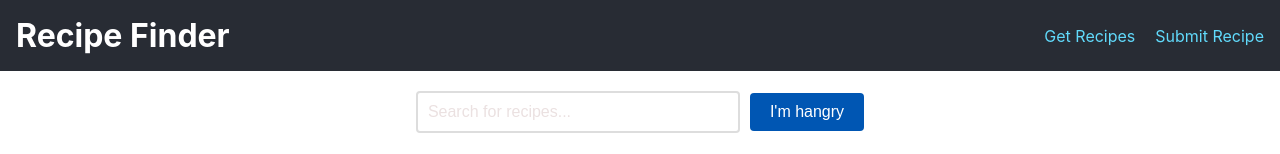
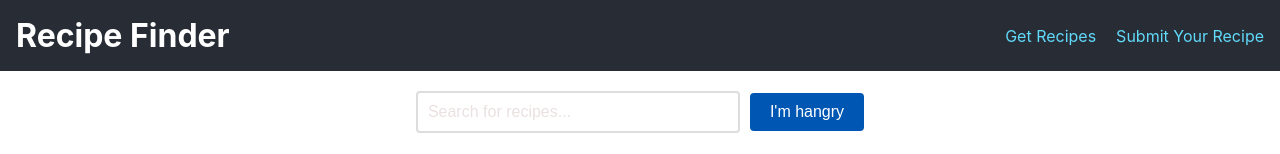
Before and after one commit to FiratSS/RecipeApp, a React (Create React App) app in the folder frontend/: page / in a window 1280 px wide. Shown: the top 154 px of the page. Built offline with nearby package versions, Linux system fonts and the light colour scheme.

Commit message:
Trigger Run 2nd

```diff
--- a/frontend/src/Header.js
+++ b/frontend/src/Header.js
@@ -9,7 +9,7 @@ function Header() {
             <nav>
                 <ul>
                     <li><Link to="/">Get Recipes</Link> {/* Link to the home page */}</li>
-                    <li><Link to="/submit-recipe">Submit Recipe</Link> {/* Link to the recipe submission page */}</li>
+                    <li><Link to="/submit-recipe">Submit Your Recipe</Link> {/* Link to the recipe submission page */}</li>
                 </ul>
             </nav>
         </header>
```
